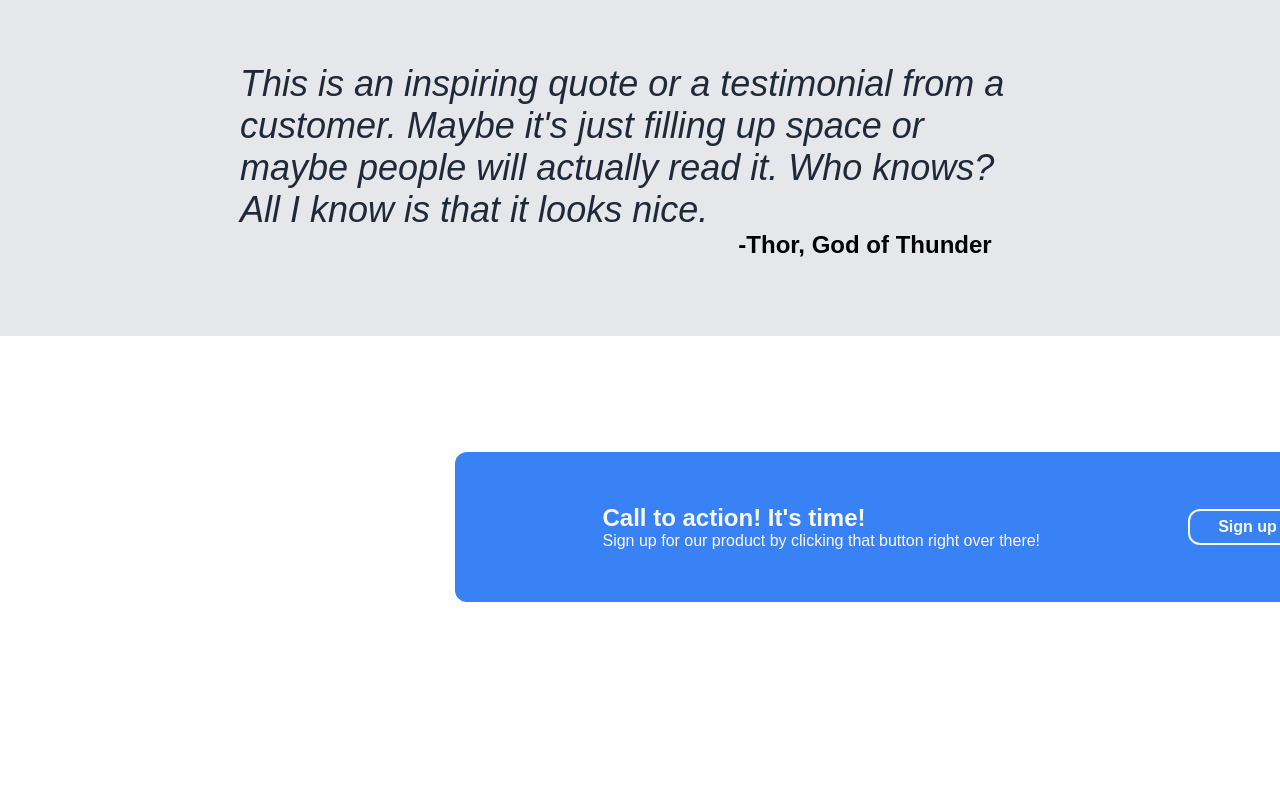
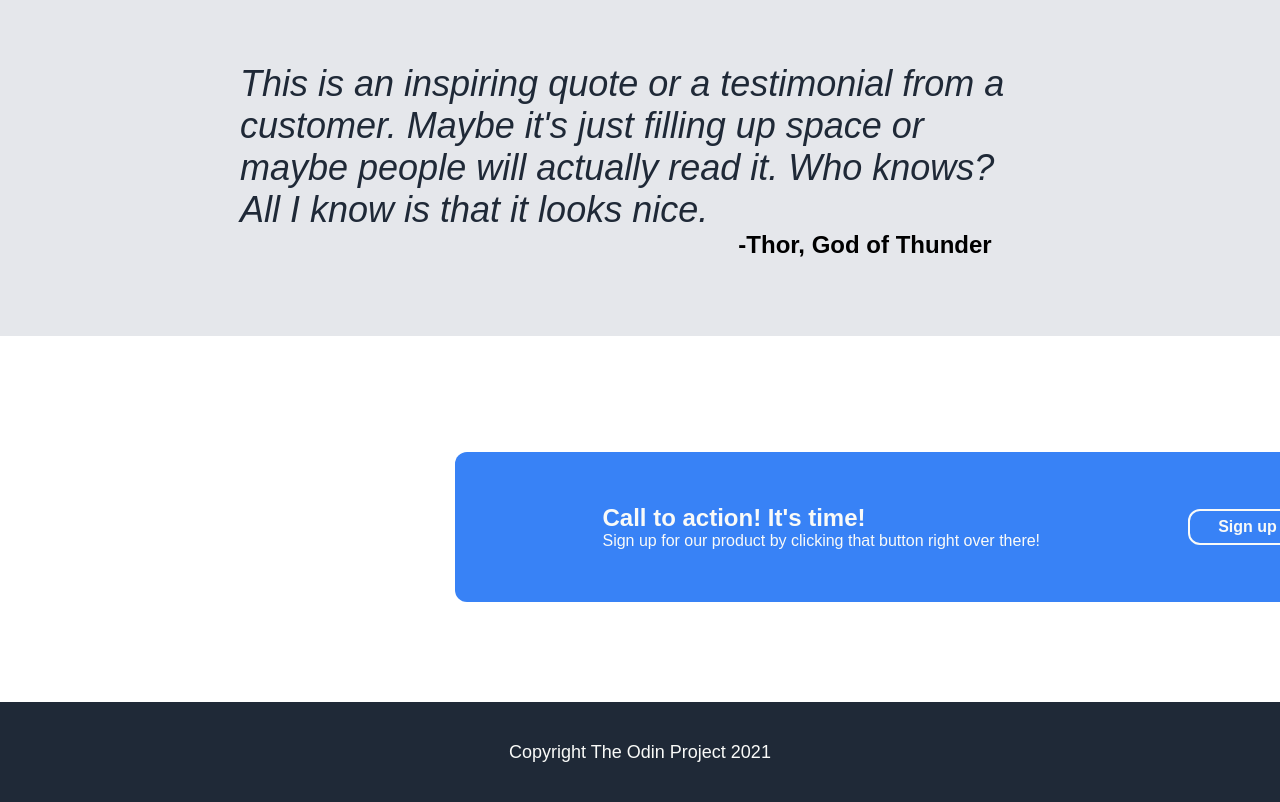
Before and after one commit to palkanis/landing-page, a plain HTML site: page index.html in a window 1280 px wide. Shown: the part 762-1564 px from the top of the page. Before the commit the page ends 1464 px from the top, so only its background shows below. Drawn offline with Linux system fonts and the light colour scheme.

Commit message:
Add footer

```diff
--- a/index.html
+++ b/index.html
@@ -58,5 +58,8 @@
             <button class="buttonQ4">Sign up</button>
         </div>
     </div>
+    <div class="footer">
+        <div> Copyright The Odin Project 2021</div>
+    </div>
   </body>
 </html>
--- a/style.css
+++ b/style.css
@@ -196,3 +196,14 @@ button {
     border-color: #f9faf8;
     border: 2px solid;
 }
+
+.footer {
+    width: 1910px;
+    height: 100px;
+    background-color: #1f2937;
+    display: flex;
+    justify-content: center;
+    align-items: center;
+    color: #f9faf8;
+    font-size: 18px;
+}
```
